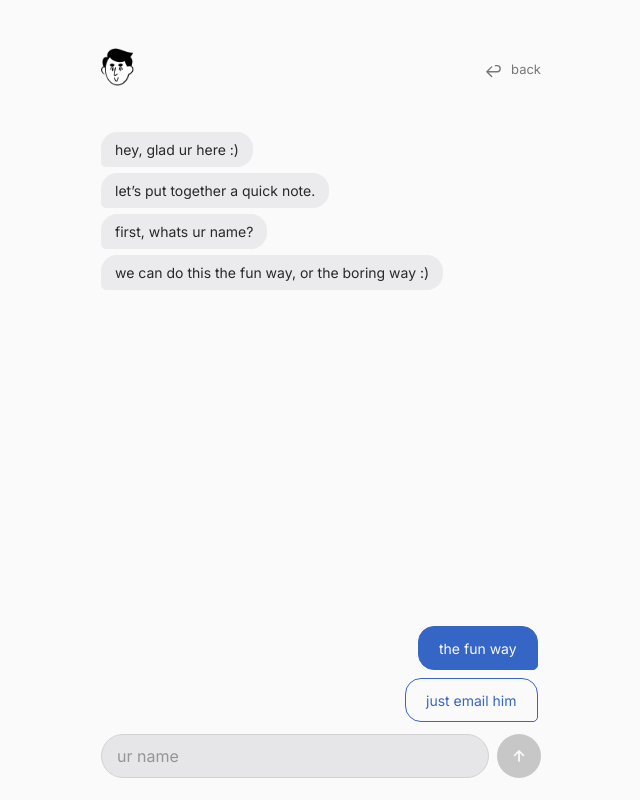
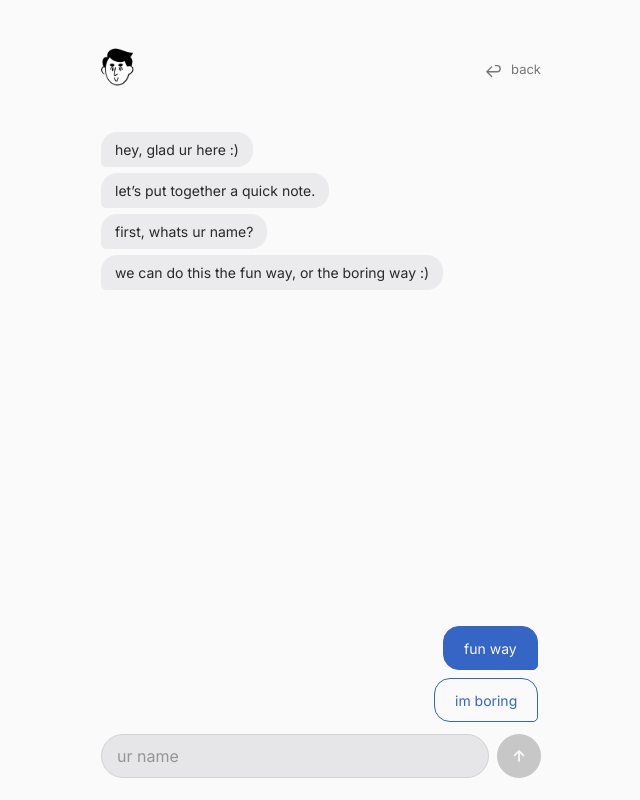
Before and after one commit to fschrhunt/www, a Next.js app: page /contact in a window 1280 px wide. Shown: the whole page, without its empty margins (319-959 px from the left). Built offline with nearby package versions, Linux system fonts and the light colour scheme.

Commit message:
Rename the contact choice bubbles to "fun way" / "im boring"
Shorter, more self-deprecating labels. The email path's sent bubble and
Fischer's reply follow ("im boring" -> "haha no worries :) opening ur
email now — or grab it here: ...").

```diff
--- a/src/components/contact-conversation.tsx
+++ b/src/components/contact-conversation.tsx
@@ -169,8 +169,8 @@ export function ContactConversation() {
   function chooseEmail() {
     setFunChoiceMade(true);
     setMessages(current => [...current,
-      { from: "visitor", text: "just email him" },
-      { from: "fischer", text: `no problem :) opening ur email now — or grab it here: ${contactEmail}` },
+      { from: "visitor", text: "im boring" },
+      { from: "fischer", text: `haha no worries :) opening ur email now — or grab it here: ${contactEmail}` },
     ]);
   }
 
@@ -214,8 +214,8 @@ export function ContactConversation() {
         setName={setName} setEmail={setEmail} setSubject={setSubject} setNote={setNote}
         startOver={startOver} /> : <>
         {step === "name" && !funChoiceMade && !busy && <div className="contact-choice" role="group" aria-label="How would you like to reach Fischer?">
-          <button type="button" className="contact-choice-fun" onClick={chooseFun}>the fun way</button>
-          <a className="contact-choice-email" href={mailtoHref} onClick={chooseEmail}>just email him</a>
+          <button type="button" className="contact-choice-fun" onClick={chooseFun}>fun way</button>
+          <a className="contact-choice-email" href={mailtoHref} onClick={chooseEmail}>im boring</a>
         </div>}
         <form ref={form} className="conversation-composer" onSubmit={submit} noValidate>
         {step === "message" ? <textarea id="contact-reply" ref={textarea} aria-label="Your message" spellCheck aria-describedby={error ? "reply-error" : undefined} aria-invalid={Boolean(error)} placeholder={placeholder} value={value} maxLength={2000} rows={1} disabled={busy} onChange={event => { setValue(event.target.value); setError(""); }} onKeyDown={messageKeyDown} /> :
--- a/src/site-updated.json
+++ b/src/site-updated.json
@@ -1,3 +1,3 @@
 {
-  "updatedAt": "2026-09-08T04:32:22.729Z"
+  "updatedAt": "2026-09-08T04:34:19.003Z"
 }
```
Also changed, not shown: 1 other file (tests, documents, lock files or other folders).
